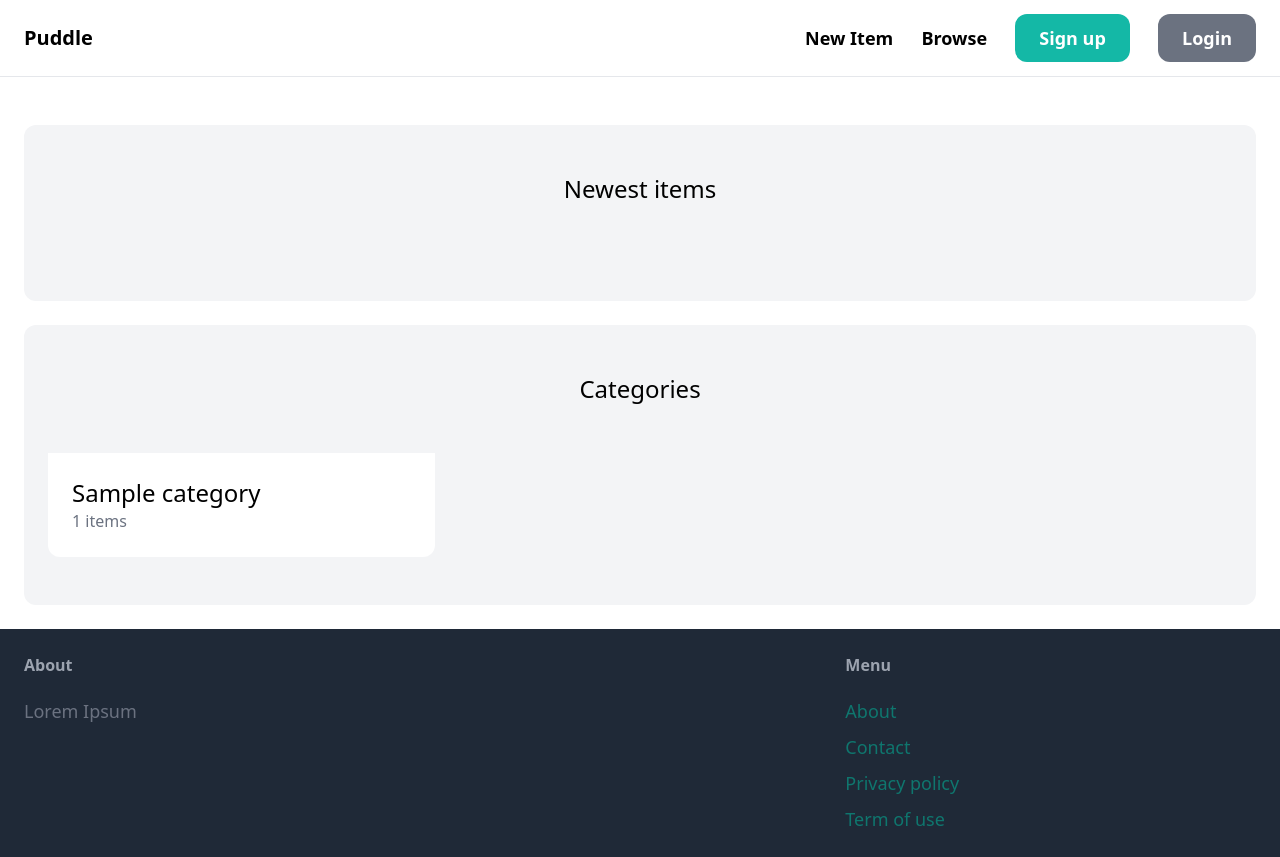
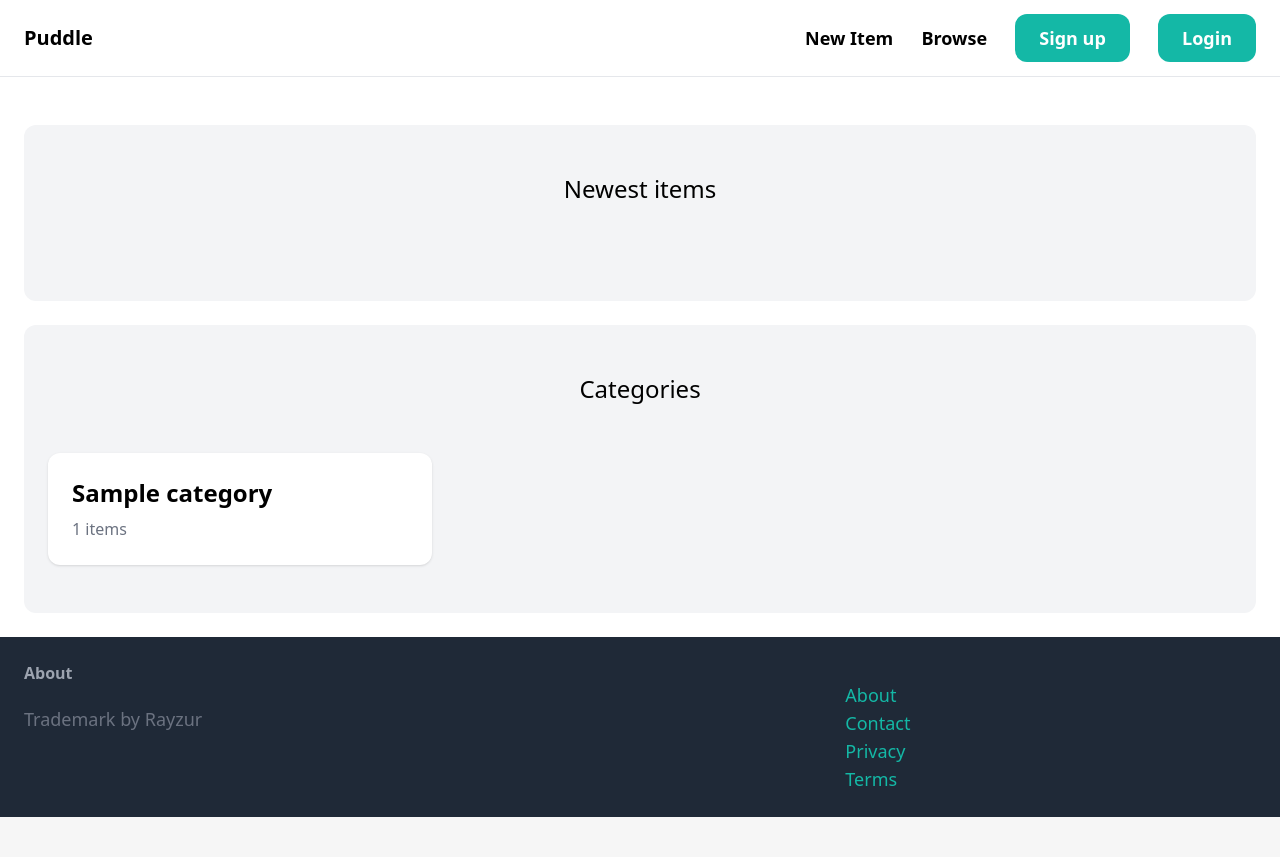
Before and after one commit to MLucifer13/Puddle, a Django app: page / in a window 1280 px wide. After the commit the page ends 817 px from the top, so only its background shows below. Run offline with Django 5.2, Linux system fonts and the light colour scheme; tables that the repository leaves empty hold one stand-in row (values such as "Sample post"); some libraries are stand-ins or nearby versions.

Commit message:
Some UI fixes

```diff
--- a/core/templates/core/base.html
+++ b/core/templates/core/base.html
@@ -1,30 +1,25 @@
-<!doctype html>
-
-<html>
+<!DOCTYPE html>
+<html lang="en">
   <head>
-        <meta charset="utf-8">
-        <meta name="viewport" content="width=device-width, initial-scale=1.0">
-
+    <meta charset="UTF-8" />
+    <meta name="viewport" content="width=device-width, initial-scale=1.0" />
     <script src="https://cdn.tailwindcss.com"></script>
-
-        <title>{% block title %}{% endblock %} | Puddle</title>
+    <title>{% block title %} {% endblock %} | Puddle</title>
   </head>
-
   <body>
-        <nav class="py-6 px-6 flex justify-between items-center border-b border-gray-200">
-            <a href="/" class="text-xl font-semibold">Puddle</a>
+    <nav class="px-6 py-6 flex justify-between items-center border-b border-gray-200">
+      <a href="/" class="text-xl font-semibold">Puddle </a>
 
       <div class="space-x-6">
         <a href="{% url 'item:new' %}" class="text-lg font-semibold hover:text-gray-500">New Item</a>
         <a href="{% url 'item:items' %}" class="text-lg font-semibold hover:text-gray-500">Browse</a>
 
         {% if request.user.is_authenticated %}
-                <a href="{% url 'conversation:inbox' %}" class="px-6 py-3 text-lg font-semibold bg-teal-500 text-white rounded-xl hover:bg-teal-700 ">Inbox</a>
-                <a href="{% url 'dashboard:index' %}" class="px-6 py-3 text-lg font-semibold bg-teal-500 text-white rounded-xl hover:bg-gray-700 ">Dashboard</a>
-
+          <a href="#" class="px-6 py-3 text-lg font-semibold bg-teal-500 text-white rounded-xl hover:bg-teal-700"> Inbox</a>
+          <a href="{% url 'dashboard:index' %}" class="px-6 py-3 text-lg font-semibold bg-teal-500 text-white rounded-xl hover:bg-gray-700"> Dashboard</a>
         {% else %}
-                    <a href="{% url 'core:signup' %}" class="px-6 py-3 text-lg font-semibold bg-teal-500 text-white rounded-xl hover:bg-teal-700">Sign up</a>
-                    <a href="{% url 'core:login' %}" class="px-6 py-3 text-lg font-semibold bg-gray-500 text-white rounded-xl hover:bg-gray-700">Login</a>
+          <a href="{% url 'core:signup' %}" class="px-6 py-3 text-lg font-semibold bg-teal-500 text-white rounded-xl hover:bg-teal-700"> Sign up</a>
+          <a href="{% url 'core:login' %}" class="px-6 py-3 text-lg font-semibold bg-teal-500 text-white rounded-xl hover:bg-gray-700"> Login</a>
         {% endif %}
       </div>
     </nav>
@@ -32,24 +27,22 @@
         {% block content %}
         {% endblock %}
     </div>
-
     <footer class="py-6 px-6 flex justify-between bg-gray-800">
       <div class="w-2/3 pr-10">
           <h3 class="mb-5 font-semibold text-gray-400">About</h3>
-                <p class="text-lg text-gray-500">Lorem Ipsum</p>
+          <p class="text-lg text-gray-500">Trademark by Rayzur</p>
       </div>
 
       <div class="w-1/3">
-                <h3 class="mb-5 font-semibold text-gray-400">Menu</h3>
+        <h3 class="mb-5 font-semibold text-gray-400"></h3>
+        <ul>
+          <li><a href="#" class="text-lg text-teal-500 hover:text-teal-700">About</a></li>
+          <li><a href="{% url 'core:contact' %}" class="text-lg text-teal-500 hover:text-teal-700">Contact</a></li>
+          <li><a href="#" class="text-lg text-teal-500 hover:text-teal-700">Privacy</a></li>
+          <li><a href="#" class="text-lg text-teal-500 hover:text-teal-700">Terms</a></li>
+        </ul>
 
-                <ul class="space-y-2">
-                    <li><a href="#" class="text-lg text-teal-500 hover: text-teal-700">About</a></li>
-                    <li><a href="{% url 'core:contact' %}" class="text-lg text-teal-500 hover: text-teal-700">Contact</a></li>
-                    <li><a href="#" class="text-lg text-teal-500 hover: text-teal-700">Privacy policy</a></li>
-                    <li><a href="#" class="text-lg text-teal-500 hover: text-teal-700">Term of use</a></li>
-                </ul>
       </div>
-
     </footer>
   </body>
 </html>
--- a/core/templates/core/index.html
+++ b/core/templates/core/index.html
@@ -5,29 +5,37 @@
 {% block content %}
     <div class="mt-6 px-6 py-12 bg-gray-100 rounded-xl">
         <h2 class="mb-12 text-2xl text-center">Newest items</h2>
-        <div class ="grid grid-cols-3 gap-3">
+        <div class="grid grid-cols-1 sm:grid-cols-2 lg:grid-cols-3 gap-4">
             {% for item in items %}
-            <a href="{% url 'item:detail' item.id %}">
-                <div>
-                    <img src="{{ item.image.url }}" class="rounded-t-xl">
+            <a href="{% url 'item:detail' item.id %}" class="block bg-white rounded-xl shadow hover:shadow-lg transition-all duration-200">
+                <div class="relative w-full pb-[75%]">
+                    <img
+                        src="{{ item.image.url }}"
+                        class="absolute inset-0 w-full h-full object-cover rounded-t-xl"
+                        alt="{{ item.name }}"
+                    >
                 </div>
-                <div class="p-6 bg-white rounded-b-xl">
-                    <h2 class="text-2xl"> {{ item.name }}</h2>
-                    <p class="text-gray-500">Price: {{ item.price }} </p>
+                <div class="p-6">
+                    <h2 class="text-2xl font-semibold truncate">{{ item.name }}</h2>
+                    <p class="mt-2 flex items-center">
+                        <span class="text-gray-500">Price:</span>
+                        <span class="ml-2 text-xl font-bold text-green-600">${{ item.price }}</span>
+                    </p>
                 </div>
             </a>
             {% endfor %}
         </div>
     </div>
+
     <div class="mt-6 px-6 py-12 bg-gray-100 rounded-xl">
         <h2 class="mb-12 text-2xl text-center">Categories</h2>
 
-        <div class ="grid grid-cols-3 gap-3">
-            {% for category in categories%}
-            <a href="#">
-                <div class="p-6 bg-white rounded-b-xl">
-                    <h2 class="text-2xl"> {{ category.name }}</h2>
-                    <p class="text-gray-500">{{ category.items.count }} items</p>
+        <div class="grid grid-cols-1 sm:grid-cols-2 lg:grid-cols-3 gap-4">
+            {% for category in categories %}
+            <a href="#" class="block bg-white rounded-xl shadow hover:shadow-lg transition-all duration-200">
+                <div class="p-6">
+                    <h2 class="text-2xl font-semibold truncate">{{ category.name }}</h2>
+                    <p class="text-gray-500 mt-2">{{ category.items.count }} items</p>
                 </div>
             </a>
             {% endfor %}
```
Also changed, not shown: dashboard/templates/dashboard/index.html (+18 -13 lines), item/templates/item/items.html (+12 -11 lines), media/item_iamges/teddy_h5OSmx7.jpg (added), media/item_iamges/wand-a1102.1-01-b-arcit18.jpg (added), 1 other file. Lines whose indentation alone changed are shown as unchanged.
